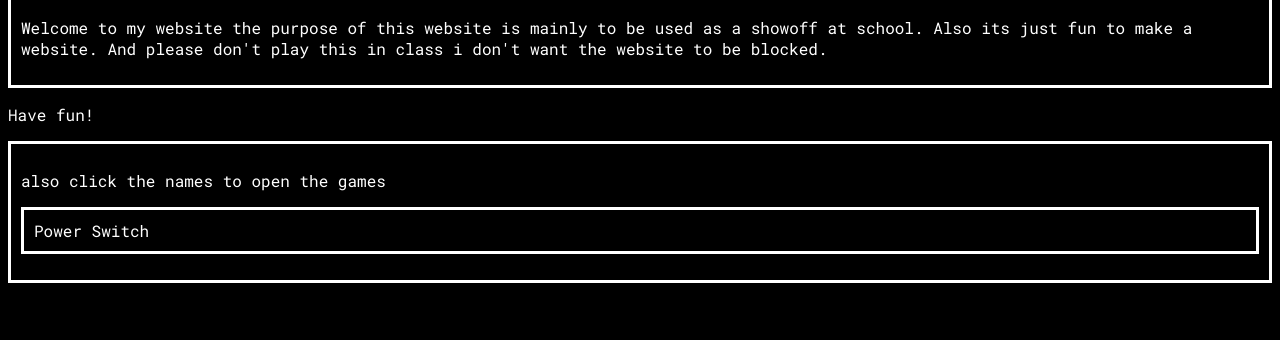
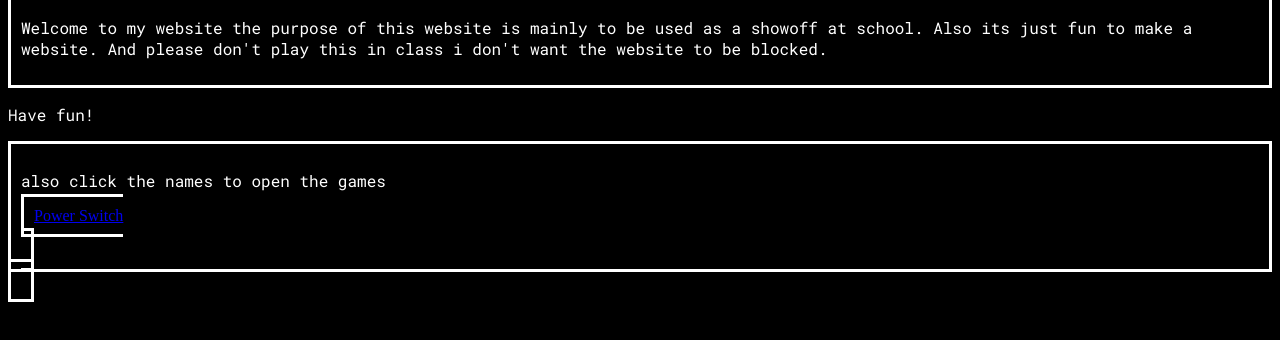
Before and after one commit to Firetitan750/Dash-Games, a plain HTML site: page index.html in a window 1280 px wide. Shown: the part 142-482 px from the top of the page. Drawn offline with nearby package versions, Linux system fonts and the light colour scheme; a script that the page names is missing.

Commit message:
Update index.html

```diff
--- a/index.html
+++ b/index.html
@@ -25,7 +25,7 @@
         <p>Have fun!</p>
         <div class = "border">
             <p> also click the names to open the games</p>
-            <p class = "border" href="power.html">Power Switch</p>
+            <a class = "border" href="power.html">Power Switch</p>
         </div>
     </body>
 </html>
```
